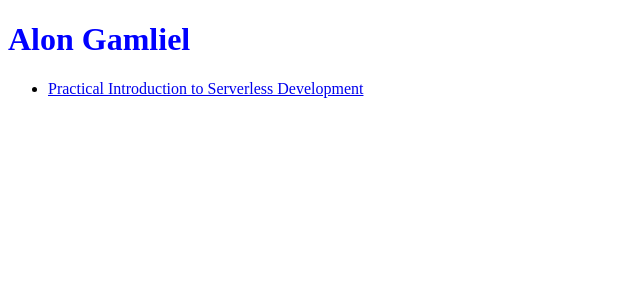
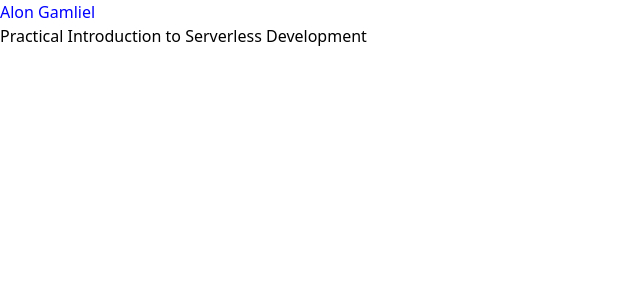
Before and after one commit to gamliela/website, a Next.js app: page / in a window 1280 px wide. Shown: the top 300 px of the page, without its empty margins (0-640 px from the left). Built offline with nearby package versions, Linux system fonts and the light colour scheme.

Commit message:
Add Tailwind CSS, and remove SCSS support
Because Tailwind comes prepacked with PostCss.

```diff
--- /dev/null
+++ b/postcss.config.js
@@ -0,0 +1,5 @@
+/*eslint-env node*/
+
+module.exports = {
+  plugins: ["postcss-import", "tailwindcss", "postcss-nested", "autoprefixer"],
+};
--- a/src/asset_types.d.ts
+++ b/src/asset_types.d.ts
@@ -1,6 +1,6 @@
-// allow import of scss modules
+// allow import of css modules
 // since we use "css modules" plugin, the content type is defined as map from string to string
-declare module "*.scss" {
+declare module "*.css" {
   const content: { [key: string]: string };
   export default content;
 }
--- a/src/pages/index.tsx
+++ b/src/pages/index.tsx
@@ -1,20 +1,20 @@
 import * as React from "react";
-import style from "./style.module.scss";
+import styles from "./styles.module.css";
 import Head from "next/head";
 import Link from "next/link";
 
 const Page = () => (
-  <div className={style.index}>
+  <div className={styles.index}>
     <Head>
       <title>Home</title>
       <link rel="icon" href="/favicon.ico" />
     </Head>
 
-    <h1 className={style.header}>Alon Gamliel</h1>
+    <h1 className={styles.header}>Alon Gamliel</h1>
     <ul>
       <li>
         <Link href="blog/practical-introduction-to-serverless-development">
-          Practical Introduction to Serverless Development
+          <a>Practical Introduction to Serverless Development</a>
         </Link>
       </li>
     </ul>
--- /dev/null
+++ b/src/styles/tailwind.css
@@ -0,0 +1,3 @@
+@import "tailwindcss/base.css";
+@import "tailwindcss/components.css";
+@import "tailwindcss/utilities.css";
--- /dev/null
+++ b/tailwind.config.js
@@ -0,0 +1,10 @@
+/*eslint-env node*/
+
+module.exports = {
+  purge: [],
+  theme: {
+    extend: {},
+  },
+  variants: {},
+  plugins: [],
+};
```
Also changed, not shown: package.json (+5 -2 lines), src/pages/_app.tsx (+7 -2 lines), src/pages/styles.module.css (renamed from src/pages/style.module.scss), 2 other files (tests, documents, lock files or other folders).
